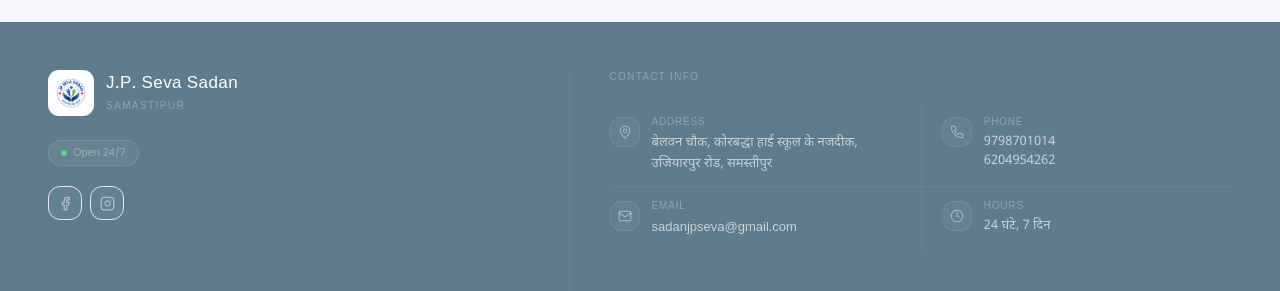
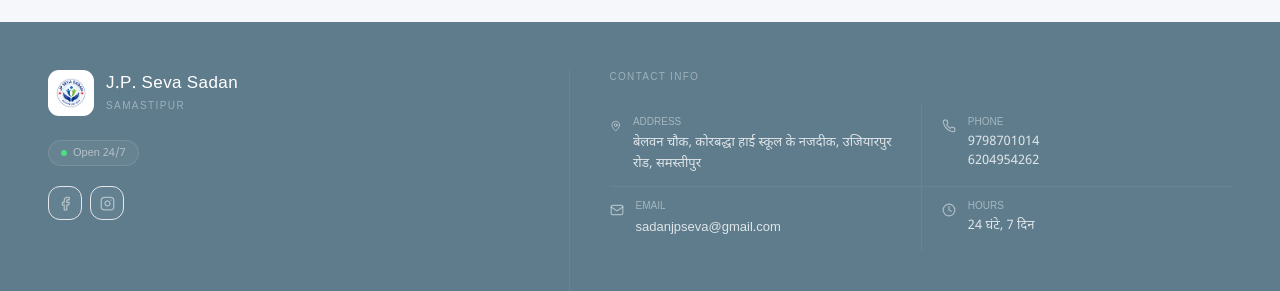
Before and after one commit to alt-medee/jan-seva-sadan-frontend-web, a React (Vite) app: page / in a window 1280 px wide. Shown: the part 6517-6808 px from the top of the page. Built offline with nearby package versions, Linux system fonts and the light colour scheme; the HTML template or start-up script is replaced by a standard one.

Commit message:
txt color update

```diff
--- a/src/components/Footer.tsx
+++ b/src/components/Footer.tsx
@@ -4,10 +4,10 @@
 const ContactRow = ({ icon: Icon, label, children }: { icon: any; label: string; children: React.ReactNode }) => (
   <div className="flex items-start gap-3 py-3 border-b border-white/[0.06] last:border-b-0">
     <div className="w-[30px] h-[30px] rounded-lg border border-white/10 bg-white/[0.04] flex items-center justify-center shrink-0 mt-0.5">
-      <Icon className="w-3.5 h-3.5 text-white/40" />
+      <Icon className="w-3.5 h-3.5 text-white/50" />
     </div>
     <div>
-      <p className="text-[10px] text-white/30 uppercase tracking-wider mb-0.5">{label}</p>
+      <p className="text-[10px] text-white/45 uppercase tracking-wider mb-0.5">{label}</p>
       {children}
     </div>
   </div>
@@ -18,10 +18,8 @@
     <footer className="bg-[#5E7C8C] text-white">
       <div className="container mx-auto px-5 md:px-12 pt-8 md:pt-12 pb-0">
 
-        {/* ── DESKTOP LAYOUT ── */}
         <div className="hidden md:grid md:grid-cols-[1.1fr_1px_1.4fr]">
 
-          {/* LEFT — Brand */}
           <div className="pb-10 pr-10">
             <div className="flex items-center gap-3 mb-1">
               <div className="w-[46px] h-[46px] rounded-[11px] bg-white flex items-center justify-center overflow-hidden shrink-0">
@@ -29,81 +27,68 @@
               </div>
               <div>
                 <h3 className="text-[17px] font-medium tracking-wide">J.P. Seva Sadan</h3>
-                <p className="text-[10px] text-white/30 uppercase tracking-[0.14em] mt-0.5">Samastipur</p>
+                <p className="text-[10px] text-white/40 uppercase tracking-[0.14em] mt-0.5">Samastipur</p>
               </div>
             </div>
 
-            {/* <p className="text-[13px] text-white/35 leading-relaxed mt-4 max-w-[220px]">
-              Trusted and affordable healthcare, available around the clock.
-            </p> */}
-
             <div className="inline-flex items-center gap-1.5 bg-white/[0.06] border border-white/10 rounded-full px-3 py-1 mt-5">
               <span className="w-1.5 h-1.5 rounded-full bg-green-400 inline-block"></span>
-              <span className="text-[11px] text-white/35">Open 24/7</span>
+              <span className="text-[11px] text-white/50">Open 24/7</span>
             </div>
 
             <div className="flex gap-2 mt-5">
-              <a href="#" target="_blank" className="w-[34px] h-[34px] flex items-center justify-center rounded-lg border border-white/12 bg-white/[0.04] hover:bg-white/10 hover:border-white/25 transition-all duration-200">
+              <a href="#" target="_blank" className="w-[34px] h-[34px] flex items-center justify-center rounded-lg border border-white/12 bg-white/[0.04] hover:bg-white/10 hover:border-white/25 transition-all">
                 <Facebook className="w-[15px] h-[15px] text-white/50" />
               </a>
-              <a href="#" target="_blank" className="w-[34px] h-[34px] flex items-center justify-center rounded-lg border border-white/12 bg-white/[0.04] hover:bg-white/10 hover:border-white/25 transition-all duration-200">
+              <a href="#" target="_blank" className="w-[34px] h-[34px] flex items-center justify-center rounded-lg border border-white/12 bg-white/[0.04] hover:bg-white/10 hover:border-white/25 transition-all">
                 <Instagram className="w-[15px] h-[15px] text-white/50" />
               </a>
             </div>
           </div>
 
-          {/* Vertical divider */}
           <div className="bg-white/[0.07]" />
 
-          {/* RIGHT — Contact 2x2 grid */}
           <div className="pb-10 pl-10">
-            <p className="text-[10px] font-medium text-white/30 uppercase tracking-[0.13em] mb-[18px]">
+            <p className="text-[10px] font-medium text-white/40 uppercase tracking-[0.13em] mb-[18px]">
               Contact Info
             </p>
+
             <div className="grid grid-cols-2">
 
               <div className="flex items-start gap-3 py-3 pr-5 border-b border-white/[0.06]">
-                <div className="w-[30px] h-[30px] rounded-lg border border-white/[0.09] bg-white/[0.04] flex items-center justify-center shrink-0 mt-0.5">
-                  <MapPin className="w-3.5 h-3.5 text-white/40" />
-                </div>
+                <MapPin className="w-3.5 h-3.5 text-white/50 mt-1" />
                 <div>
-                  <p className="text-[10px] text-white/30 uppercase tracking-[0.08em] mb-0.5">Address</p>
-                  <p className="text-[13px] text-white/65 leading-relaxed">
+                  <p className="text-[10px] text-white/45 uppercase mb-0.5">Address</p>
+                  <p className="text-[13px] text-white/80 leading-relaxed">
                     बेलवन चौक, कोरबद्धा हाई स्कूल के नजदीक, उजियारपुर रोड, समस्तीपुर
                   </p>
                 </div>
               </div>
 
-              <div className="flex items-start gap-3 py-3 pl-5 border-b border-white/[0.06] border-l border-l-white/[0.06]">
-                <div className="w-[30px] h-[30px] rounded-lg border border-white/[0.09] bg-white/[0.04] flex items-center justify-center shrink-0 mt-0.5">
-                  <Phone className="w-3.5 h-3.5 text-white/40" />
-                </div>
+              <div className="flex items-start gap-3 py-3 pl-5 border-b border-white/[0.06] border-l border-white/[0.06]">
+                <Phone className="w-3.5 h-3.5 text-white/50 mt-1" />
                 <div>
-                  <p className="text-[10px] text-white/30 uppercase tracking-[0.08em] mb-0.5">Phone</p>
-                  <a href="tel:9798701014" className="block text-[13px] text-white/65 hover:text-white transition">9798701014</a>
-                  <a href="tel:6204954262" className="block text-[13px] text-white/65 hover:text-white transition">6204954262</a>
+                  <p className="text-[10px] text-white/45 uppercase mb-0.5">Phone</p>
+                  <a href="tel:9798701014" className="block text-[13px] text-white/80 hover:text-white">9798701014</a>
+                  <a href="tel:6204954262" className="block text-[13px] text-white/80 hover:text-white">6204954262</a>
                 </div>
               </div>
 
               <div className="flex items-start gap-3 py-3 pr-5">
-                <div className="w-[30px] h-[30px] rounded-lg border border-white/[0.09] bg-white/[0.04] flex items-center justify-center shrink-0 mt-0.5">
-                  <Mail className="w-3.5 h-3.5 text-white/40" />
-                </div>
+                <Mail className="w-3.5 h-3.5 text-white/50 mt-1" />
                 <div>
-                  <p className="text-[10px] text-white/30 uppercase tracking-[0.08em] mb-0.5">Email</p>
-                  <a href="mailto:sadanjpseva@gmail.com" className="text-[13px] text-white/65 hover:text-white transition">
+                  <p className="text-[10px] text-white/45 uppercase mb-0.5">Email</p>
+                  <a href="mailto:sadanjpseva@gmail.com" className="text-[13px] text-white/80 hover:text-white">
                     sadanjpseva@gmail.com
                   </a>
                 </div>
               </div>
 
-              <div className="flex items-start gap-3 py-3 pl-5 border-l border-l-white/[0.06]">
-                <div className="w-[30px] h-[30px] rounded-lg border border-white/[0.09] bg-white/[0.04] flex items-center justify-center shrink-0 mt-0.5">
-                  <Clock className="w-3.5 h-3.5 text-white/40" />
-                </div>
+              <div className="flex items-start gap-3 py-3 pl-5 border-l border-white/[0.06]">
+                <Clock className="w-3.5 h-3.5 text-white/50 mt-1" />
                 <div>
-                  <p className="text-[10px] text-white/30 uppercase tracking-[0.08em] mb-0.5">Hours</p>
-                  <p className="text-[13px] text-white/65">24 घंटे, 7 दिन</p>
+                  <p className="text-[10px] text-white/45 uppercase mb-0.5">Hours</p>
+                  <p className="text-[13px] text-white/80">24 घंटे, 7 दिन</p>
                 </div>
               </div>
 
@@ -111,55 +96,46 @@
           </div>
         </div>
 
-        {/* ── MOBILE LAYOUT ── */}
-        <div className="md:hidden">
+\        <div className="md:hidden">
           <div className="flex items-center justify-between gap-3 pb-5 border-b border-white/[0.08] mb-5">
             <div className="flex items-center gap-3">
               <div className="w-11 h-11 rounded-[10px] bg-white flex items-center justify-center overflow-hidden shrink-0">
                 <img src={logo} alt="Logo" className="w-8 h-8 object-contain" />
               </div>
               <div>
-                <h3 className="text-[15px] font-medium tracking-wide leading-tight">J.P. Seva Sadan</h3>
-                <p className="text-[10px] text-white/35 uppercase tracking-widest mt-0.5">Samastipur</p>
+                <h3 className="text-[15px] font-medium">J.P. Seva Sadan</h3>
+                <p className="text-[10px] text-white/40 uppercase tracking-widest mt-0.5">Samastipur</p>
               </div>
-            </div>
-            <div className="flex gap-2">
-              <a href="#" target="_blank" className="w-[34px] h-[34px] flex items-center justify-center rounded-lg border border-white/12 bg-white/[0.05] hover:bg-white/10 transition-all duration-200">
-                <Facebook className="w-4 h-4 text-white/55" />
-              </a>
-              <a href="#" target="_blank" className="w-[34px] h-[34px] flex items-center justify-center rounded-lg border border-white/12 bg-white/[0.05] hover:bg-white/10 transition-all duration-200">
-                <Instagram className="w-4 h-4 text-white/55" />
-              </a>
             </div>
           </div>
 
-          <p className="text-[10px] font-medium text-white/30 uppercase tracking-wider mb-3">Contact Info</p>
+          <p className="text-[10px] font-medium text-white/40 uppercase mb-3">Contact Info</p>
 
           <ContactRow icon={MapPin} label="Address">
-            <p className="text-[13px] text-white/65 leading-relaxed">
+            <p className="text-[13px] text-white/80 leading-relaxed">
               बेलवन चौक, कोरबद्धा हाई स्कूल के नजदीक, उजियारपुर रोड, समस्तीपुर
             </p>
           </ContactRow>
+
           <ContactRow icon={Phone} label="Phone">
-            <a href="tel:9798701014" className="block text-[13px] text-white/65 hover:text-white transition">9798701014</a>
-            <a href="tel:6204954262" className="block text-[13px] text-white/65 hover:text-white transition">6204954262</a>
+            <a href="tel:9798701014" className="block text-[13px] text-white/80">9798701014</a>
+            <a href="tel:6204954262" className="block text-[13px] text-white/80">6204954262</a>
           </ContactRow>
+
           <ContactRow icon={Mail} label="Email">
-            <a href="mailto:sadanjpseva@gmail.com" className="text-[13px] text-white/65 hover:text-white transition">
+            <a href="mailto:sadanjpseva@gmail.com" className="text-[13px] text-white/80">
               sadanjpseva@gmail.com
             </a>
           </ContactRow>
+
           <ContactRow icon={Clock} label="Hours">
-            <p className="text-[13px] text-white/65">24 घंटे, 7 दिन</p>
+            <p className="text-[13px] text-white/80">24 घंटे, 7 दिन</p>
           </ContactRow>
 
-          {/* Spacer so content isn't hidden behind sticky bar */}
           <div className="h-[64px]" />
         </div>
-
       </div>
 
-      {/* BOTTOM BAR */}
       <div className="border-t border-white/[0.07] mt-6 md:mt-0">
         <div className="container mx-auto px-5 md:px-12 py-4 md:py-[18px] pb-20 md:pb-4 flex flex-col items-center gap-1 md:flex-row md:justify-between">
           <p className="text-[11px] text-white/20">© 2026 J.P. Seva Sadan. All rights reserved.</p>
@@ -167,6 +143,7 @@
         </div>
       </div>
     </footer>
+
 
     <div className="md:hidden fixed bottom-0 left-0 right-0 z-50 flex bg-[#f5f7fa] border-t border-gray-200">
       <a href="tel:9798701014" className="flex-1 flex items-center justify-center gap-2 py-[15px] text-[13px] font-semibold hover:bg-[#e2e8f0] transition-all border-r border-gray-200" style={{ color: '#1d6ac9' }}>
```
